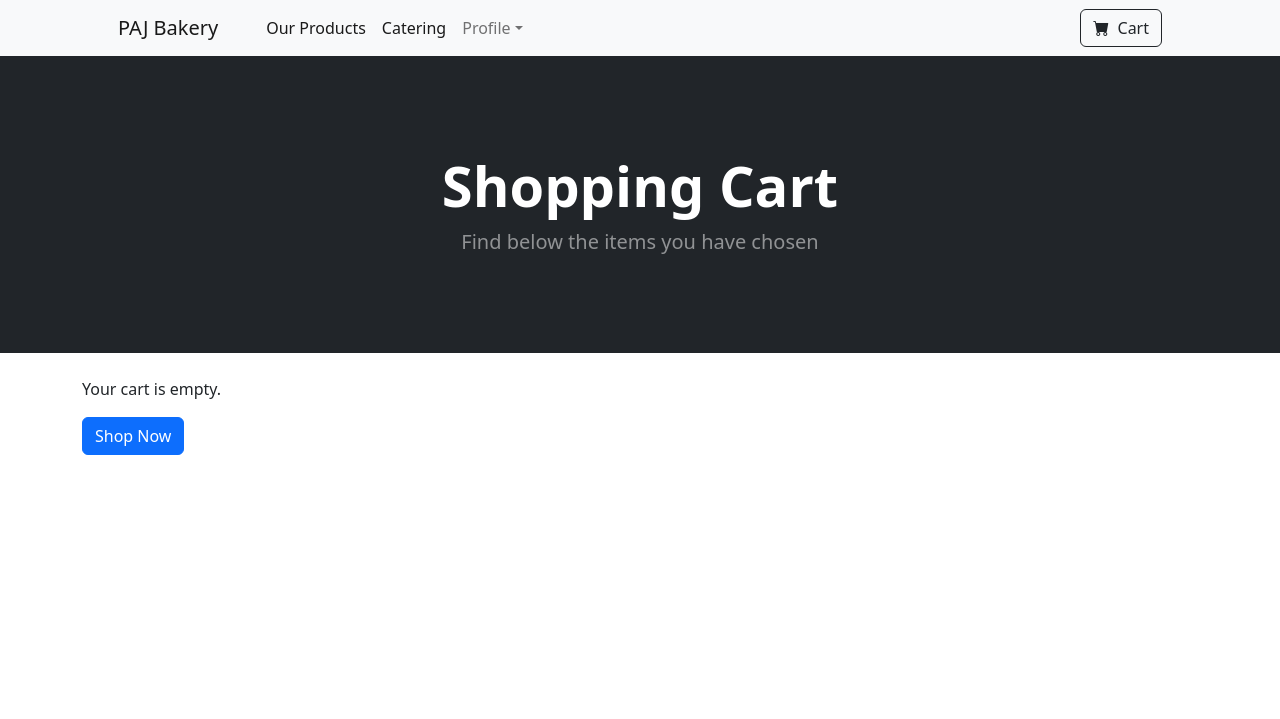
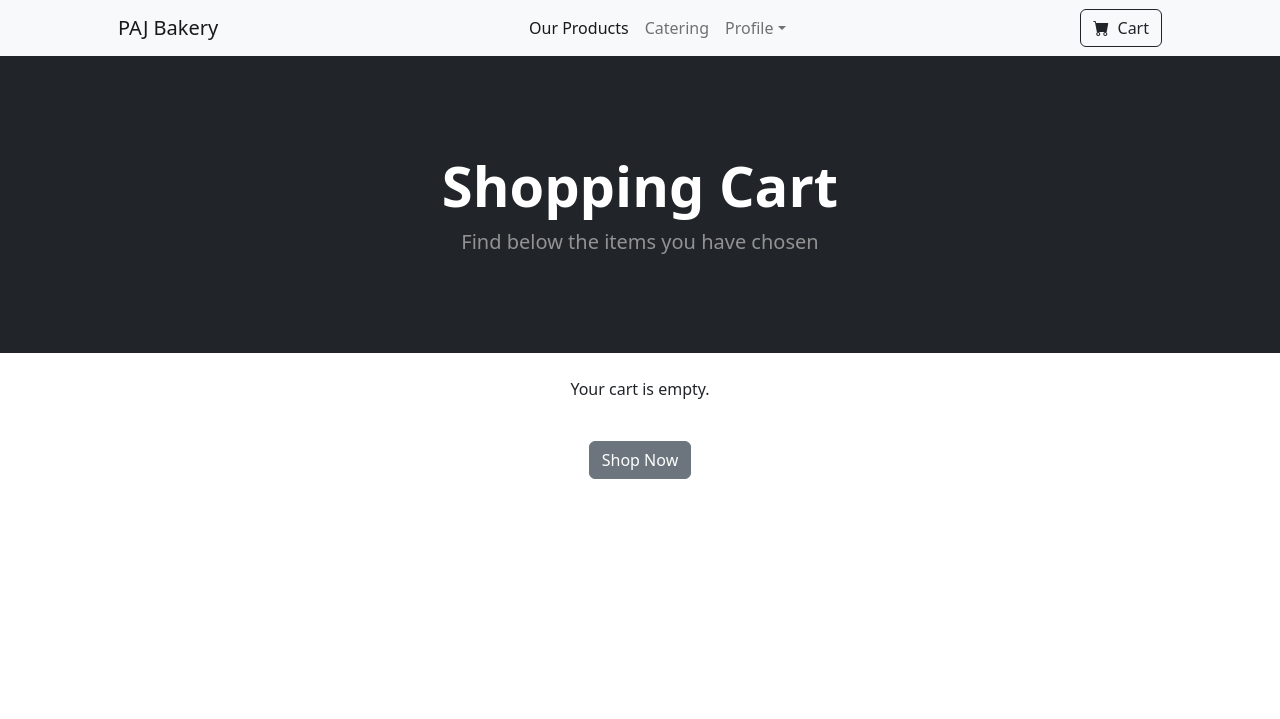
Before and after one commit to PetrMrazek/final_project_CZ20_PM, a Django app: page /cart/ in a window 1280 px wide. Shown: the top 719 px of the page. Run offline with Django 5.2, Linux system fonts and the light colour scheme; a user stored in the database is signed in; some libraries are stand-ins or nearby versions.

Commit message:
docs: layout changes

```diff
--- a/viewer/Templates/cart_summary.html
+++ b/viewer/Templates/cart_summary.html
@@ -52,8 +52,11 @@
             <a href="{% url 'products' %}" class="btn btn-secondary">Continue Shopping</a>
 
         {% else %}
-            <p>Your cart is empty.</p>
-            <a href="{% url 'products' %}" class="btn btn-primary">Shop Now</a>
+            <div class="text-center">
+                <p>Your cart is empty.</p><br/>
+                <a href="{% url 'products' %}" class="btn btn-secondary">Shop Now</a>
+            </div>
+
         {% endif %}
     </div>
 <br/><br/><br/><br/><br/><br/><br/><br/><br/><br/><br/><br/><br/><br/><br/><br/><br/><br/><br/><br/>
--- a/viewer/Templates/navbar.html
+++ b/viewer/Templates/navbar.html
@@ -1,33 +1,45 @@
 <!-- Navigation-->
 <nav class="navbar navbar-expand-lg navbar-light bg-light">
     <div class="container px-4 px-lg-5">
+        <!-- Brand -->
         <a class="navbar-brand" href="{% url 'main' %}">PAJ Bakery</a>
-                <button class="navbar-toggler" type="button" data-bs-toggle="collapse" data-bs-target="#navbarSupportedContent" aria-controls="navbarSupportedContent" aria-expanded="false" aria-label="Toggle navigation"><span class="navbar-toggler-icon"></span></button>
-                <div class="collapse navbar-collapse" id="navbarSupportedContent">
-                    <ul class="navbar-nav me-auto mb-2 mb-lg-0 ms-lg-4">
-                        <li class="nav-item"><a class="nav-link active" aria-current="page" href="{% url 'products' %}">Our Products</a></li>
-                        <li class="nav-item"><a class="nav-link active" aria-current="page" href="{% url 'catering' %}">Catering</a></li>
+
+        <!-- Toggler for mobile -->
+        <button class="navbar-toggler" type="button" data-bs-toggle="collapse" data-bs-target="#navbarSupportedContent" aria-controls="navbarSupportedContent" aria-expanded="false" aria-label="Toggle navigation">
+            <span class="navbar-toggler-icon"></span>
+        </button>
+
+        <!-- Navbar Content -->
+        <div class="collapse navbar-collapse justify-content-center" id="navbarSupportedContent">
+            <!-- Centered Links -->
+            <ul class="navbar-nav mb-2 mb-lg-0">
+                <li class="nav-item">
+                    <a class="nav-link active" aria-current="page" href="{% url 'products' %}">Our Products</a>
+                </li>
+                <li class="nav-item">
+                    <a class="nav-link" href="{% url 'catering' %}">Catering</a>
+                </li>
                 <li class="nav-item dropdown">
                     <a class="nav-link dropdown-toggle" id="navbarDropdown" href="#" role="button" data-bs-toggle="dropdown" aria-expanded="false">Profile</a>
                     <ul class="dropdown-menu" aria-labelledby="navbarDropdown">
-
                         {% if user.is_authenticated %}
-                                <li><a class="dropdown-item" href="{% url 'userpage' %}">User Account</a></li>
+                            <li><a class="dropdown-item" href="{% url 'userpage' %}">User information</a></li>
                             <li><hr class="dropdown-divider" /></li>
                             <li><a class="dropdown-item" href="{% url 'logout' %}">Logout</a></li>
                         {% else %}
                             <li><a class="dropdown-item" href="{% url 'login' %}">Login</a></li>
                             <li><a class="dropdown-item" href="{% url 'register' %}">Sign Up</a></li>
                         {% endif %}
-
                     </ul>
                 </li>
             </ul>
-                    <form class="d-flex">
+        </div>
+
+        <!-- Cart Link -->
+        <div class="d-flex">
             <a href="{% url 'cart_summary' %}" class="btn btn-outline-dark">
                 <i class="bi-cart-fill me-1"></i> Cart
             </a>
-                    </form>
         </div>
     </div>
 </nav>
```
Lines whose indentation alone changed are shown as unchanged.
